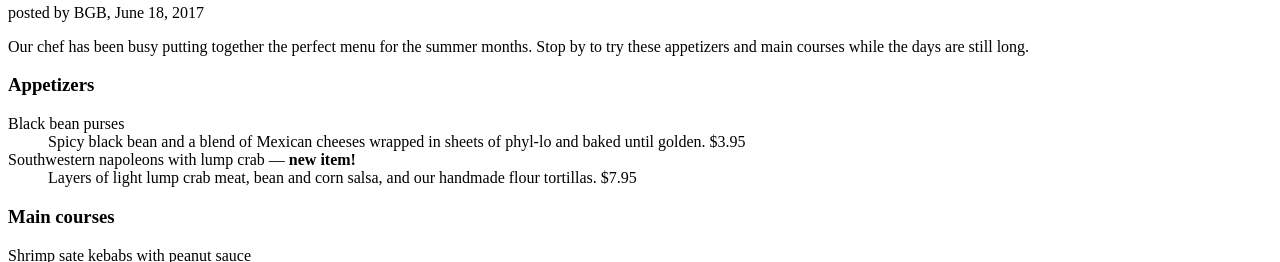
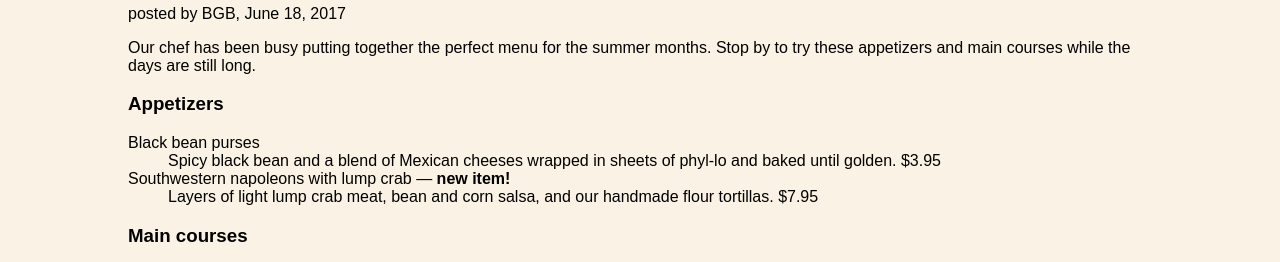
Before and after one commit to whitmandonald/fid, a plain HTML site: page blackgoose/bgnews.html in a window 1280 px wide. Shown: the part 197-459 px from the top of the page. Drawn offline with Linux system fonts and the light colour scheme.

Commit message:
Update bgnews.html

```diff
--- a/blackgoose/bgnews.html
+++ b/blackgoose/bgnews.html
@@ -4,6 +4,14 @@
 <head>
   <title>The Black Goose Bistro News</title>
   <meta charset="utf-8">
+    <style>
+  body {
+    background-color: #faf2e4;
+    margin: 0 10%;
+    font-family: sans-serif;
+    }
+
+  </style>
 </head>
 
 <body>
```
